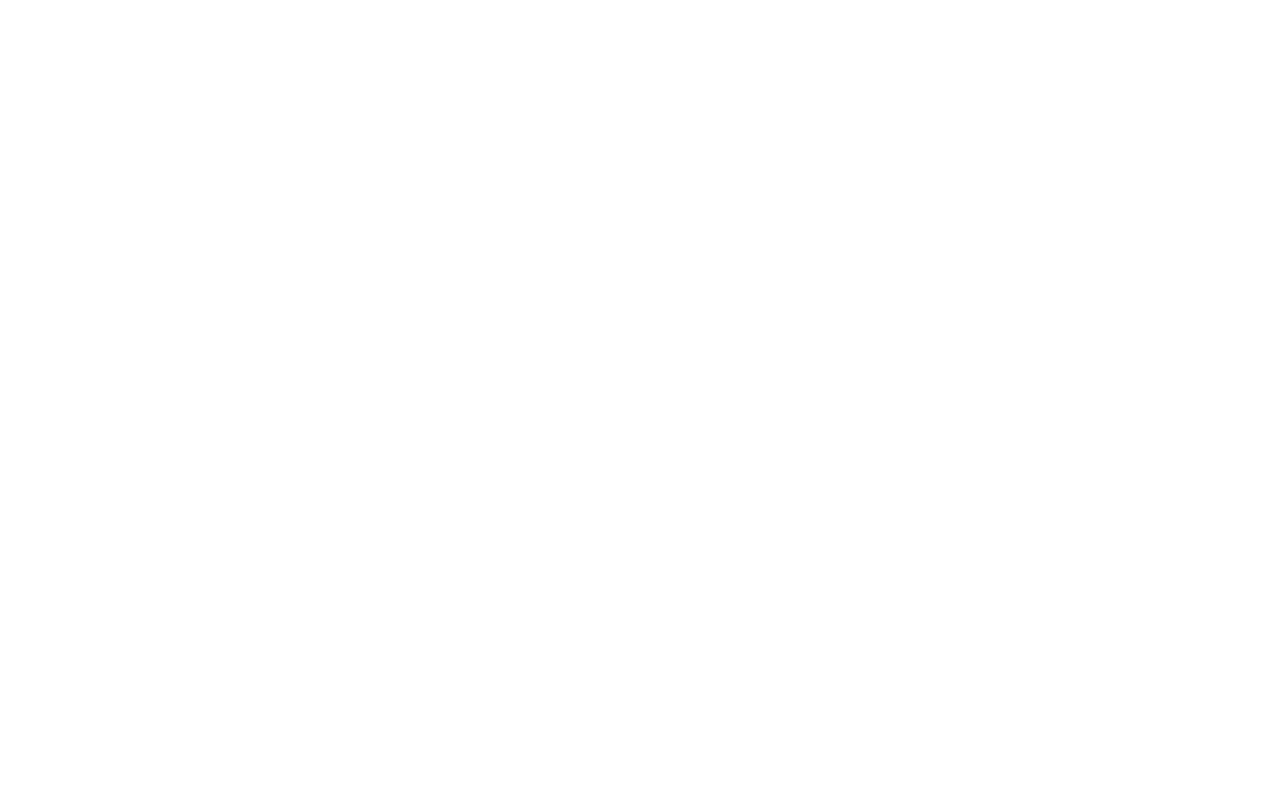
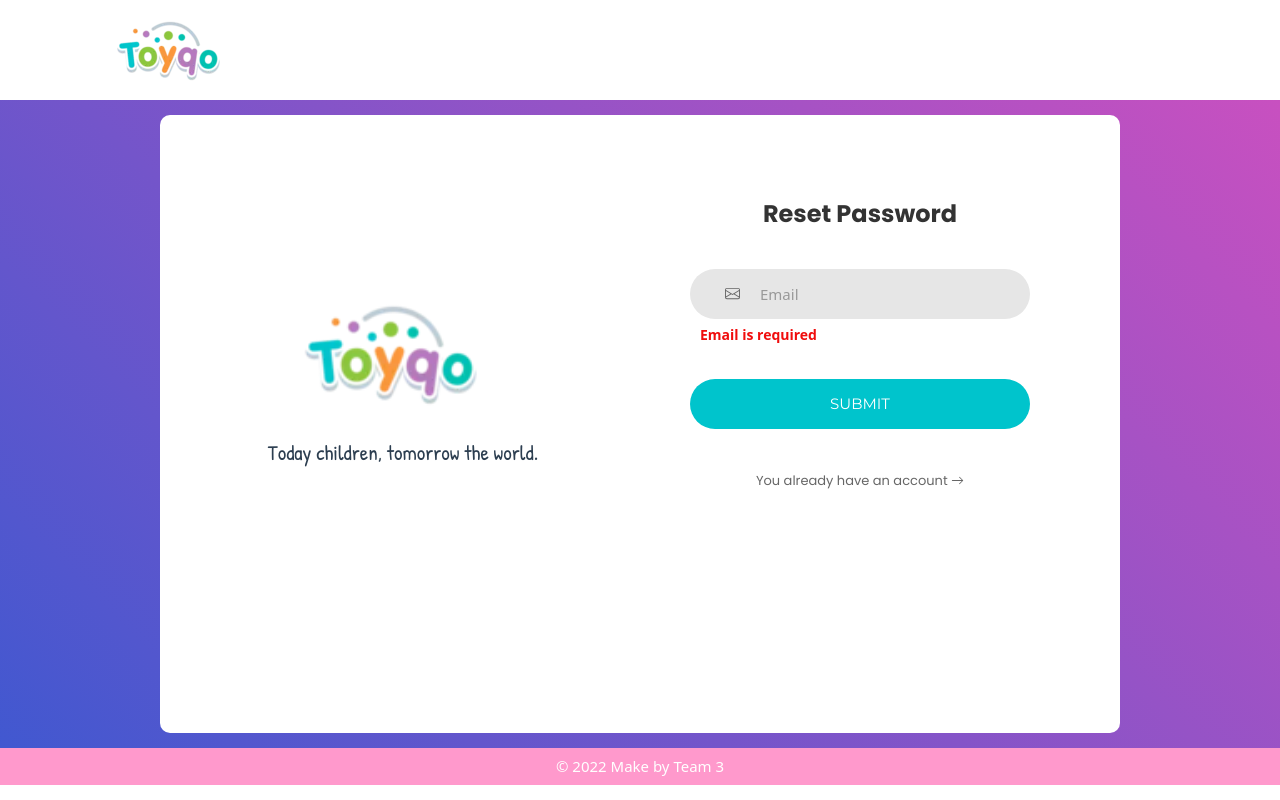
Before and after one commit to tukoi2001/toy-stores, a Vue app in the folder toy-stores/: page /reset-password in a window 1280 px wide. Built offline with nearby package versions, Linux system fonts and the light colour scheme.

Commit message:
Done Reset password function:

```diff
--- a/toy-stores/src/assets/css/components/login/Login.css
+++ b/toy-stores/src/assets/css/components/login/Login.css
@@ -239,7 +239,17 @@
     justify-content: space-between;
     padding: 85px 90px 33px 85px;
 }
-
+.container-reset {
+    width: 100%;
+    height: 81vh;
+    display: flex;
+    flex-wrap: wrap;
+    justify-content: center;
+    align-items: center;
+    padding: 15px;
+    background: #9053c7;
+    background: linear-gradient(-135deg, #c850c0, #4158d0);
+}
 /*------------------------------------------------------------------
   [  ]*/
 .login100-pic {
@@ -654,3 +664,10 @@
     cursor: pointer;
     padding: 5px 10px;
 }
+.text_message {
+    font-size: 14px;
+    margin: 5px 0 0 10px;
+    color: rgb(12, 12, 12);
+    text-align: left;
+    font-weight: bold;
+}
--- a/toy-stores/src/router/index.js
+++ b/toy-stores/src/router/index.js
@@ -60,6 +60,15 @@
     },
   },
   {
+    path: "/reset-password",
+    name: "ResetPassword",
+    component: () =>
+      import(/* webpackChunkName: "verify-email" */ "../views/auth/ResetPassword.vue"),
+    meta: {
+      title: "Reset Password",
+    },
+  },
+  {
     path: "/me",
     name: "Me",
     component: () =>
--- a/toy-stores/src/services/AuthService.js
+++ b/toy-stores/src/services/AuthService.js
@@ -3,7 +3,7 @@
 
 const error = ref(null);
 const isPending = ref(false);
-let message = null;
+const message = ref(null);
 
 const AuthService = {
   register: async (user) => {
@@ -75,7 +75,7 @@
     try {
       await auth.sendPasswordResetEmail(email);
 
-      message.value = "Check your email ";
+      message.value = "Check your email to create a new password!";
 
       return true;
     } catch (err) {
--- a/toy-stores/src/views/auth/Login.vue
+++ b/toy-stores/src/views/auth/Login.vue
@@ -72,7 +72,7 @@
 
             <div class="row-forgot text-center">
               <span class="txt1"> Forgot </span>
-              <a class="txt2" href="#"> Username / Password? </a>
+              <router-link class="txt2" to="/reset-password"> Username / Password? </router-link>
             </div>
 
             <div class="row-create-account text-center">
--- /dev/null
+++ b/toy-stores/src/views/auth/ResetPassword.vue
@@ -0,0 +1,103 @@
+<template>
+  <div>
+    <auth-layout>
+      <div class="wrapper">
+        <div class="limiter">
+          <div class="container-reset">
+            <div class="wrap-login100">
+              <div class="login100-pic js-tilt" data-tilt>
+                <img src="@/assets/images/logo/logo.png" alt="IMG" />
+                <span>Today children, tomorrow the world.</span>
+              </div>
+              <form
+                class="login100-form validate-form"
+                @submit.prevent="resetPassword"
+              >
+                <span class="login100-form-title"> Reset Password </span>
+                <div class="form__email mb-3">
+                  <input
+                    v-model.trim="$v.email.$model"
+                    type="email"
+                    placeholder="Email"
+                    class="form__email-input"
+                    :class="{ 'form-group--error': $v.email.$error }"
+                  />
+                  <span class="form__email-symbol">
+                    <b-icon icon="envelope"></b-icon>
+                  </span>
+                  <div class="text-left">
+                    <div class="error" v-if="!$v.email.required">
+                      Email is required
+                    </div>
+                    <div class="error" v-if="!$v.email.email">
+                      Email must be valid
+                    </div>
+                  </div>
+                </div>
+                <div class="box_error">
+                  <p v-if="error != null" class="error">{{ error }}</p>
+                </div>
+                <div class="box_message">
+                  <p v-if="message != null" class="text_message">
+                    {{ message }}
+                  </p>
+                </div>
+                <div class="container-login100-form-btn">
+                  <button class="login100-form-btn" v-if="!isPending">
+                    Submit
+                  </button>
+                  <button class="login100-form-btn btn-dark" v-else>
+                    Loading...
+                  </button>
+                </div>
+                <div class="row-create-account text-center">
+                  <router-link class="txt2" to="/login">
+                    You already have an account
+                    <b-icon-arrow-right></b-icon-arrow-right>
+                  </router-link>
+                </div>
+              </form>
+            </div>
+          </div>
+        </div>
+      </div>
+    </auth-layout>
+  </div>
+</template>
+
+<script>
+import { email, required } from "vuelidate/lib/validators";
+import AuthLayout from "../../components/layout/AuthLayout.vue";
+import {
+  AuthService,
+  error,
+  isPending,
+  message,
+} from "../../services/AuthService.js";
+export default {
+  components: { AuthLayout },
+  name: "ResetPassword",
+  setup() {
+    return { error, isPending, message };
+  },
+  data() {
+    return {
+      email: "",
+    };
+  },
+  validations: {
+    email: {
+      email,
+      required,
+    },
+  },
+  methods: {
+    async resetPassword() {
+      const response = await AuthService.reset_password(this.email);
+      console.log(response);
+    },
+  },
+};
+</script>
+
+<style scoped src="@/assets/css/components/login/Login.css"></style>
```
